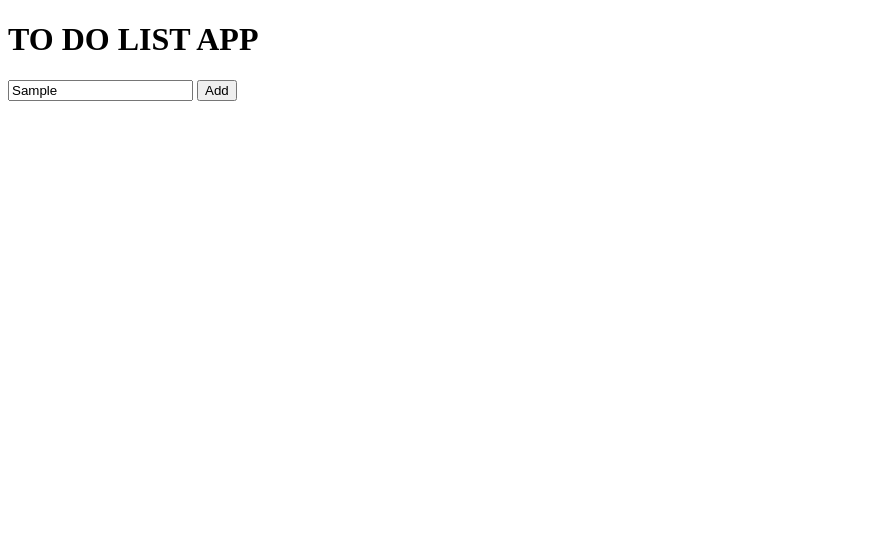
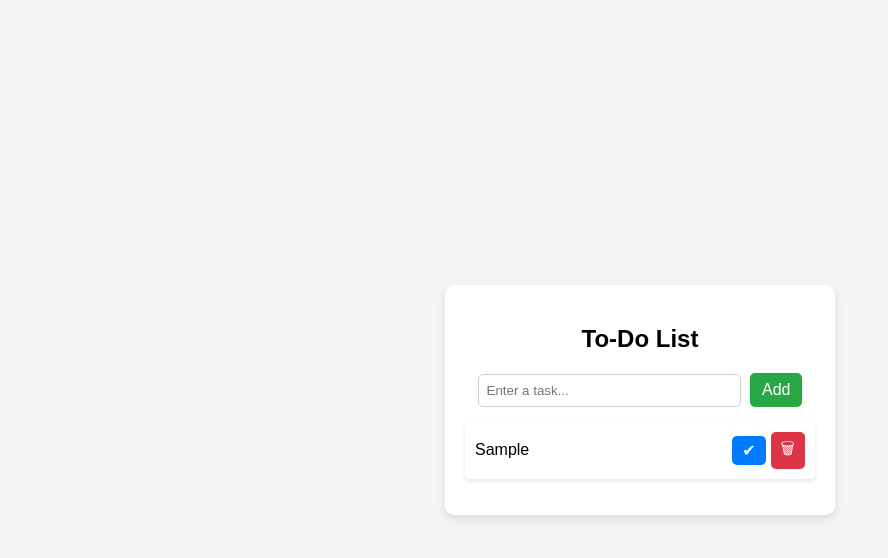
Before and after one commit to tesfayewalelign/To-Do-List-, a plain HTML site: page index.html in a window 1280 px wide. Both pictures are taken after typing "Sample" into the empty fields and a click on the button "Add". Shown: the whole page, without its empty margins (0-888 px from the left). Drawn offline with Linux system fonts and the light colour scheme.

Commit message:
update some files

```diff
--- a/index.html
+++ b/index.html
@@ -1,15 +1,22 @@
 <!DOCTYPE html>
-<html>
-    <head>
-        <body>
-            <h1>TO DO LIST APP</h1>
-            <input type="text"  id="inputText"    placeholder="Add Taskes Here">
-            <button    id="buttonTask" type="submit" onclick="addTask()">Add</button>
-            <ul id="taskList"></ul>
+<html lang="en">
+<head>
+    <meta charset="UTF-8">
+    <meta name="viewport" content="width=device-width, initial-scale=1.0">
+    <title>To-Do List</title>
+    <link rel="stylesheet" href="style.css">
+</head>
+<body>
 
+    <div class="container">
+        <h2>To-Do List</h2>
+        <div class="input-container">
+            <input type="text" id="inputText" placeholder="Enter a task...">
+            <button id="buttonTask">Add</button>
+        </div>
+        <ul id="taskList"></ul>
+    </div>
 
-
-            <script src="script.js"></script>
-        </body>
-    </head>
+    <script src="script.js"></script>
+</body>
 </html>
--- a/script.js
+++ b/script.js
@@ -1,20 +1,66 @@
-const inputText=document.getElementById("inputText");
-const buttonTask=document.getElementById("buttonTask");
-const taskList=document.getElementById("taskList");
 
+const inputText = document.getElementById("inputText");
+const buttonTask = document.getElementById("buttonTask");
+const taskList = document.getElementById("taskList");
 
 
 document.addEventListener("DOMContentLoaded", loadTasks);
+
+
+buttonTask.addEventListener("click", () => {
+    if (inputText.value.trim() !== "") {
+        addTask(inputText.value.trim(), false);
+        inputText.value = "";
+        saveTasks();
+    }
+});
 
 function loadTasks() {
     const savedTasks = JSON.parse(localStorage.getItem("tasks")) || [];
     savedTasks.forEach(task => addTask(task.text, task.completed));
 }
 
-buttonTask.addEventListener("click", () => {
-    if (taskInput.value.trim() !== "") {
-        addTask(taskInput.value.trim(), false);
-        taskInput.value = ""; // Clear input field
+function addTask(taskText, isCompleted) {
+    const li = document.createElement("li");
+
+    const taskSpan = document.createElement("span");
+    taskSpan.textContent = taskText;
+    if (isCompleted) taskSpan.classList.add("completed");
+
+    const completeBtn = document.createElement("button");
+    completeBtn.textContent = "✔";
+    completeBtn.classList.add("complete-btn");
+
+    const deleteBtn = document.createElement("button");
+    deleteBtn.textContent = "🗑";
+    deleteBtn.classList.add("delete-btn");
+
+    li.appendChild(taskSpan);
+    li.appendChild(completeBtn);
+    li.appendChild(deleteBtn);
+    taskList.appendChild(li);
+}
+
+taskList.addEventListener("click", (event) => {
+    if (event.target.classList.contains("complete-btn")) {
+        event.target.parentElement.querySelector("span").classList.toggle("completed");
+        saveTasks();
+    }
+
+    if (event.target.classList.contains("delete-btn")) {
+        event.target.parentElement.remove();
         saveTasks();
     }
 });
+
+
+function saveTasks() {
+    const tasks = [];
+    document.querySelectorAll("#taskList li").forEach(li => {
+        tasks.push({
+            text: li.querySelector("span").innerText,
+            completed: li.querySelector("span").classList.contains("completed")
+        });
+    });
+    localStorage.setItem("tasks", JSON.stringify(tasks));
+}
--- a/style.css
+++ b/style.css
@@ -0,0 +1,98 @@
+
+body {
+    font-family: Arial, sans-serif;
+    background-color: #f4f4f4;
+    display: flex;
+    justify-content: center;
+    align-items: center;
+    height: 100vh;
+    margin: 0;
+}
+
+.container {
+    background: white;
+    padding: 20px;
+    border-radius: 10px;
+    box-shadow: 0 4px 10px rgba(0, 0, 0, 0.1);
+    width: 350px;
+    text-align: center;
+}
+
+input {
+    width: 70%;
+    padding: 8px;
+    border: 1px solid #ccc;
+    border-radius: 5px;
+    outline: none;
+}
+
+button {
+    padding: 8px 12px;
+    margin-left: 5px;
+    border: none;
+    cursor: pointer;
+    border-radius: 5px;
+    font-size: 16px;
+}
+
+
+#buttonTask {
+    background-color: #28a745;
+    color: white;
+}
+
+#buttonTask:hover {
+    background-color: #218838;
+}
+
+
+ul {
+    list-style: none;
+    padding: 0;
+    margin-top: 15px;
+}
+
+li {
+    background: #fff;
+    padding: 10px;
+    border-radius: 5px;
+    display: flex;
+    justify-content: space-between;
+    align-items: center;
+    margin-bottom: 5px;
+    box-shadow: 0 2px 5px rgba(0, 0, 0, 0.1);
+}
+
+
+span {
+    flex: 1;
+    text-align: left;
+}
+
+
+.complete-btn {
+    background-color: #007bff;
+    color: white;
+    padding: 5px 10px;
+}
+
+.complete-btn:hover {
+    background-color: #0056b3;
+}
+
+
+.delete-btn {
+    background-color: #dc3545;
+    color: white;
+    padding: 5px 10px;
+}
+
+.delete-btn:hover {
+    background-color: #c82333;
+}
+
+
+.completed {
+    text-decoration: line-through;
+    color: gray;
+}
```
